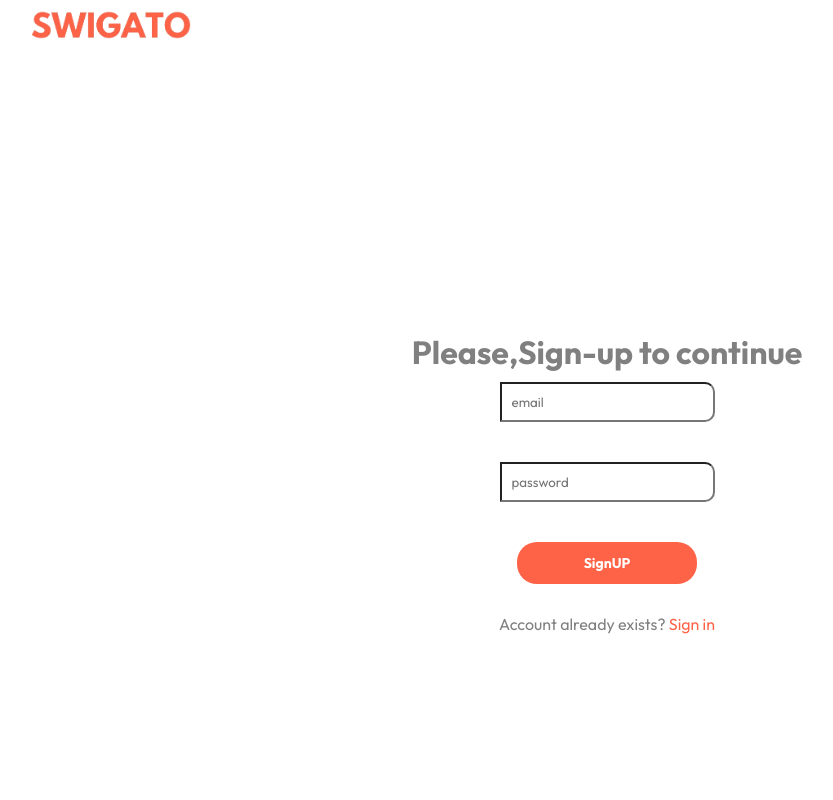
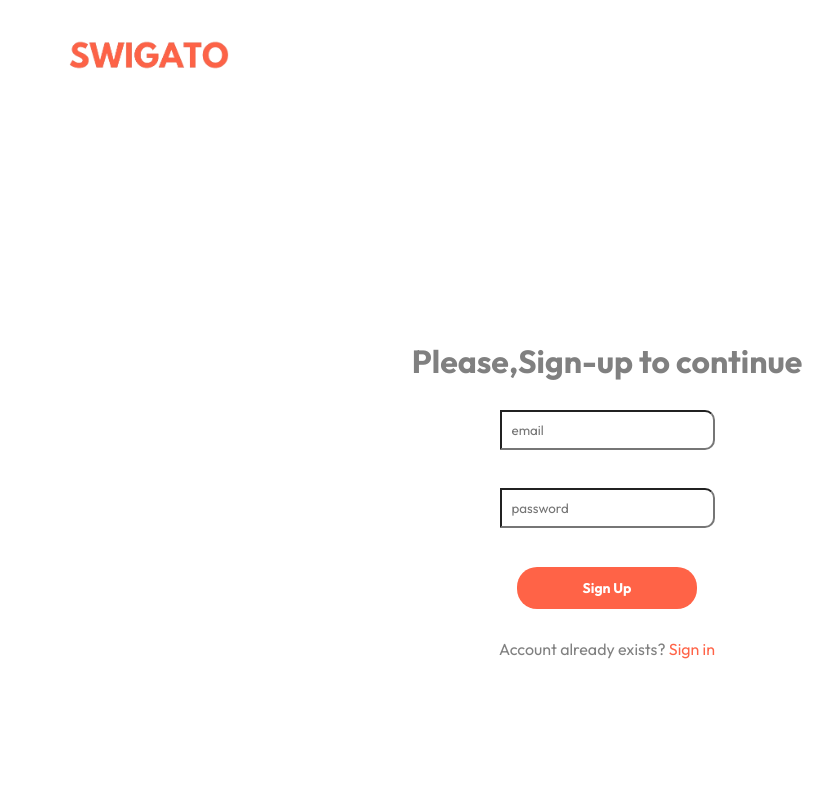
Before and after one commit to AyushDixit123/Swiggato, a React (Vite) app: page /signup in a window 1280 px wide. Shown: the top 800 px of the page, without its empty margins (33-866 px from the left). Built offline with nearby package versions, Linux system fonts and the light colour scheme; a web font is replaced by a local one; what recoil-persist would draw is missing.

Commit message:
css change

```diff
--- a/src/components/Authentication_UI/Signin.jsx
+++ b/src/components/Authentication_UI/Signin.jsx
@@ -15,13 +15,15 @@
     return <div>
         <div>
 
-        <Link to='/'><img src={assets.logo} alt=""  width={160} style={{ marginTop: '10px', marginLeft: '5%' }}   />
+        <Link to='/'><img src={assets.logo} alt=""  width={160} style={{ marginTop: '40px', marginLeft: '8%' }}   />
             </Link>
         </div>
 
 		<div className="signup_container">
 
 			<div className="sign-right">
+                <h1 style={{color:'gray'}}>WELCOME BACK !</h1>
+                <br />
         <input type="text" placeholder="email" className="sign-right"
         style={{
             padding:10,
--- a/src/components/Authentication_UI/Signup.css
+++ b/src/components/Authentication_UI/Signup.css
@@ -1,7 +1,7 @@
 .signup_container {
 	width: 100%;
 	min-height: 100vh;
-	margin-top: 3%;
+	margin-top: 2%;
 	display: flex;
 	align-items: center;
 	justify-content: center;
--- a/src/components/Authentication_UI/Signup.jsx
+++ b/src/components/Authentication_UI/Signup.jsx
@@ -14,7 +14,7 @@
 	const navigate= useNavigate();
     return <div>
         <div>
-        <Link to='/'><img src={assets.logo} alt=""  width={160} style={{ marginTop: '10px', marginLeft: '5%' }}   />
+        <Link to='/'><img src={assets.logo} alt=""  width={160} style={{ marginTop: '40px', marginLeft: '8%' }}   />
             </Link>
         </div>
 
@@ -22,10 +22,11 @@
 
 			<div className="sign-right">
                 <h1 style={{color:'gray'}}>Please,Sign-up to continue</h1>
+                <br />
         <input type="text" placeholder="email" className="sign-right"
         style={{
             padding:10,
-            margin:10
+            margin:9
         }} onChange={function(event){
             const value=event.target.value;
             setEmail(event.target.value);
@@ -35,7 +36,7 @@
         <input type="text" placeholder="password" className="sign-right"
          style={{
             padding:10,
-            margin:10
+            margin:9
         }} onChange={function(event){
             const value=event.target.value;
             setPass(event.target.value);
@@ -82,7 +83,7 @@
 			const errData=await res.json();
 			alert(errData.msg)
 		}
-        })}}>SignUP</button>
+        })}}>Sign Up</button>
 		<br />
         <div className="redirect">Account already exists? <Link to="/signin">Sign in</Link></div>
 
```
